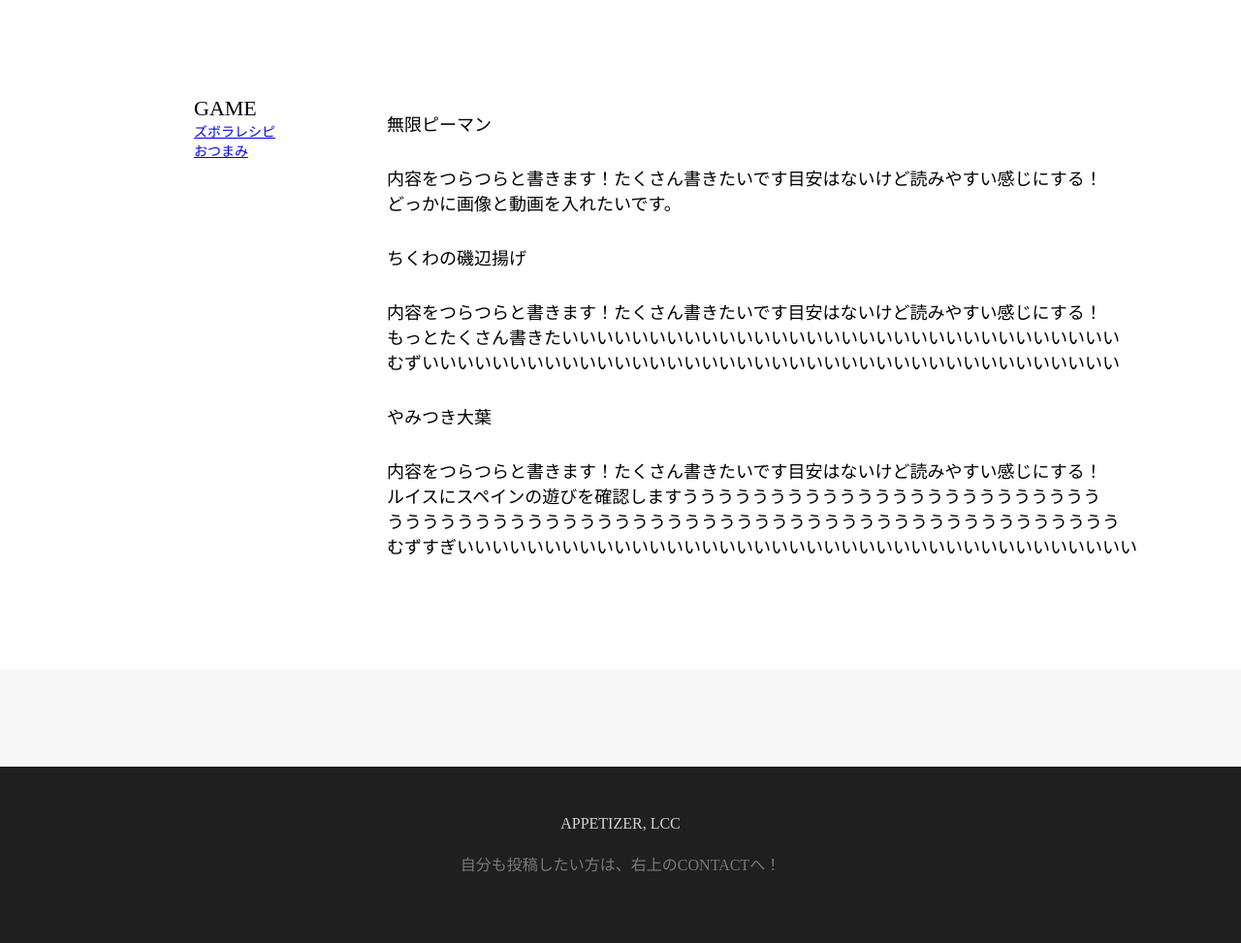
After one commit to daikiaLucky/appetizer, a Rails app: page /posts/cooking in a window 1280 px wide. The commit adds this page. Shown: the part 121-1094 px from the top of the page at 97% size. Run offline with Rails 7, Linux system fonts and the light colour scheme; style sheets or scripts are compiled from the project's sources; parts of the project's set-up code (start-up, migrations or seed data) failed here and were passed over.

Commit message:
cooking画面追加

```diff
--- a/app/controllers/posts_controller.rb
+++ b/app/controllers/posts_controller.rb
@@ -43,6 +43,9 @@ class PostsController < ApplicationController
   def game
   end
 
+  def cooking
+  end
+
   private
 
   def post_params
--- /dev/null
+++ b/app/views/posts/cooking.html.erb
@@ -0,0 +1,83 @@
+<div class="header-top">
+  <div class="header-inner">
+    <h1><a href="http://localhost:3000">APPETIZER</a></h1>
+    <div class="header-navi">
+      <div class="content">
+        <a href="http://localhost:3000">HOME</a>
+      </div>
+      <div class="content">
+        <a href="#" id="lists">GAME</a>
+      </div>
+      <ul class="show-lists1 hidden" id="pull-down">
+        <li id="lists"><%= link_to 'カード', posts_game_path %></li>
+        <li><a href="#" id="lists">その他</a></li>
+      </ul>
+      <div class="content">
+        <a href="#" id="lists1">COOKING</a>
+      </div>
+      <ul class="show-lists hidden" id="pull-down1">
+        <li><a href="#">ズボラレシピ</a></li>
+        <li><a href="#">おつまみ</a></li>
+      </ul>
+      <div class="content">
+        <a href="#">VIDEO</a>
+      </div>
+      <div class="contact" id="contact">
+        <%= link_to 'CONTACT', new_user_registration_path %>
+      </div>
+    </div>
+  </div>
+</div>
+
+<div class="main-content">
+  <div class="left">
+    <ul class="title">GAME
+      <li><%= link_to "ズボラレシピ", posts_cooking_path %></li>
+      <li><%= link_to "おつまみ", "#" %></li>
+
+    </ul>
+  </div>
+
+  <div class="right">
+    <div class="right-top">
+      <p class="title">無限ピーマン</p>
+      <p class="description">
+      内容をつらつらと書きます！たくさん書きたいです目安はないけど読みやすい感じにする！<br>
+      どっかに画像と動画を入れたいです。</p>
+    </div>
+
+    <div class="right-center">
+      <p class="title">ちくわの磯辺揚げ</p>
+      <p class="description">
+      内容をつらつらと書きます！たくさん書きたいです目安はないけど読みやすい感じにする！<br>
+      もっとたくさん書きたいいいいいいいいいいいいいいいいいいいいいいいいいいいいいいいい<br>
+      むずいいいいいいいいいいいいいいいいいいいいいいいいいいいいいいいいいいいいいいいい</p>
+    </div>
+
+    <div class="right-bottom">
+      <p class="title">やみつき大葉</p>
+      <p class="description">
+      内容をつらつらと書きます！たくさん書きたいです目安はないけど読みやすい感じにする！<br>
+      ルイスにスペインの遊びを確認しますうううううううううううううううううううううううう<br>
+      うううううううううううううううううううううううううううううううううううううううううう<br>
+      むずすぎいいいいいいいいいいいいいいいいいいいいいいいいいいいいいいいいいいいいいいい</p>
+    </div>
+
+  </div>
+
+</div>
+
+
+
+<div class="footer">
+  <div class="footer-top">
+  </div>
+  <div class="footer-inner">
+    <div class="inner-top">
+      <span>APPETIZER, LCC</span>
+    </div>
+    <div class="inner-bottom">
+      <p>自分も投稿したい方は、右上のCONTACTへ！</p>
+    </div>
+  </div>
+</div>
--- a/config/routes.rb
+++ b/config/routes.rb
@@ -3,6 +3,7 @@ Rails.application.routes.draw do
   devise_for :users
   root to: "posts#index"
   get "posts/game"
+  get 'posts/cooking'
   resources :posts, only: [:new, :create, :show, :edit, :update, :destroy] do
     resources :comments, only: [:create]
   end
```
Also changed, not shown: app/javascript/index.js (+18 -3 lines), app/views/posts/index.html.erb (+3 -4 lines), app/assets/images/gifimage1.gif (added).
